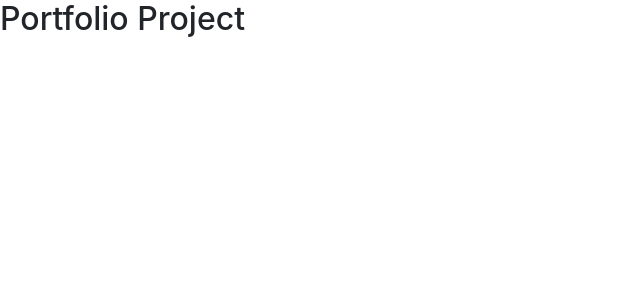
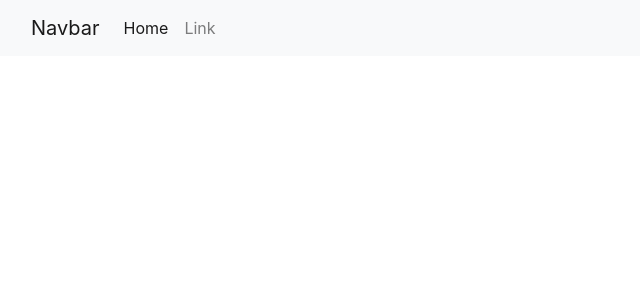
Before and after one commit to sip615/react-portfolio-project, a React (Create React App) app: page / in a window 1280 px wide. Shown: the top 300 px of the page, without its empty margins (0-640 px from the left). Built offline with nearby package versions, Linux system fonts and the light colour scheme.

Commit message:
Initial commit with the navbar

```diff
--- a/src/App.js
+++ b/src/App.js
@@ -1,9 +1,10 @@
 import './App.css';
-import 'bootstrap/dist/css/bootstrap.min.css'
+import 'bootstrap/dist/css/bootstrap.min.css';
+import Navbar from './components/Navbar';
 
 function App() {
   return (
-    <h2>Portfolio Project</h2>
+    <Navbar/>
   );
 }
 
--- /dev/null
+++ b/src/components/Navbar.js
@@ -0,0 +1,29 @@
+import React from 'react'
+
+const Navbar = () => {
+    return (
+        <nav className="navbar navbar-expand-lg navbar-light bg-light">
+            <div className="container-fluid">
+                <a className="navbar-brand" href="#">Navbar</a>
+                <button className="navbar-toggler" type="button" data-bs-toggle="collapse" data-bs-target="#navbarSupportedContent" aria-controls="navbarSupportedContent" aria-expanded="false" aria-label="Toggle navigation">
+                <span className="navbar-toggler-icon"></span>
+                </button>
+                <div className="collapse navbar-collapse" id="navbarSupportedContent">
+                <ul className="navbar-nav me-auto mb-2 mb-lg-0">
+                    <li className="nav-item">
+                    <a className="nav-link active" aria-current="page" href="#">Home</a>
+                    </li>
+                    <li className="nav-item">
+                    <a className="nav-link" href="#">Link</a>
+                    </li>
+
+                </ul>
+
+                </div>
+            </div>
+            </nav>
+    )
+
+}
+
+export default Navbar
```
Also changed, not shown: 1 other file (tests, documents, lock files or other folders).
